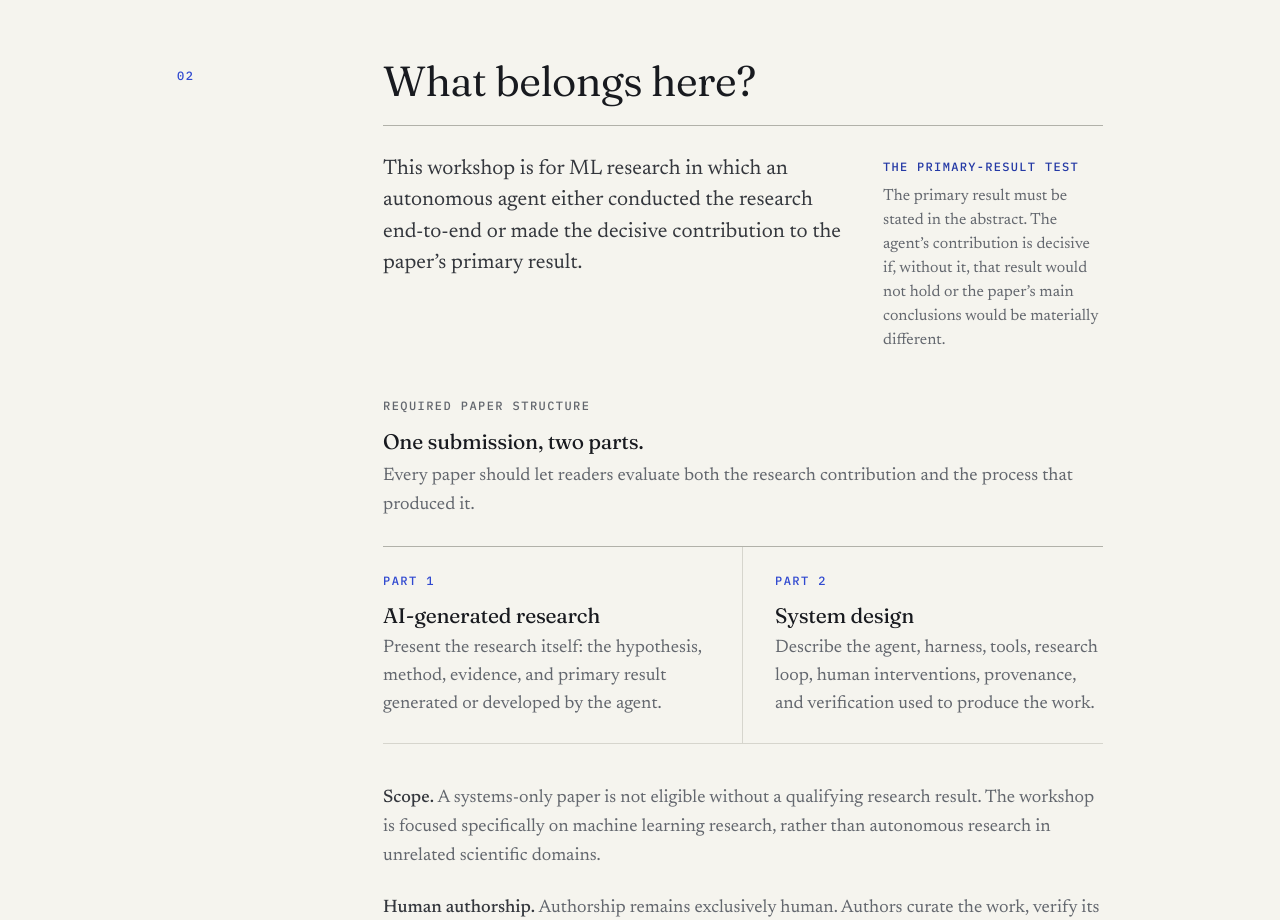
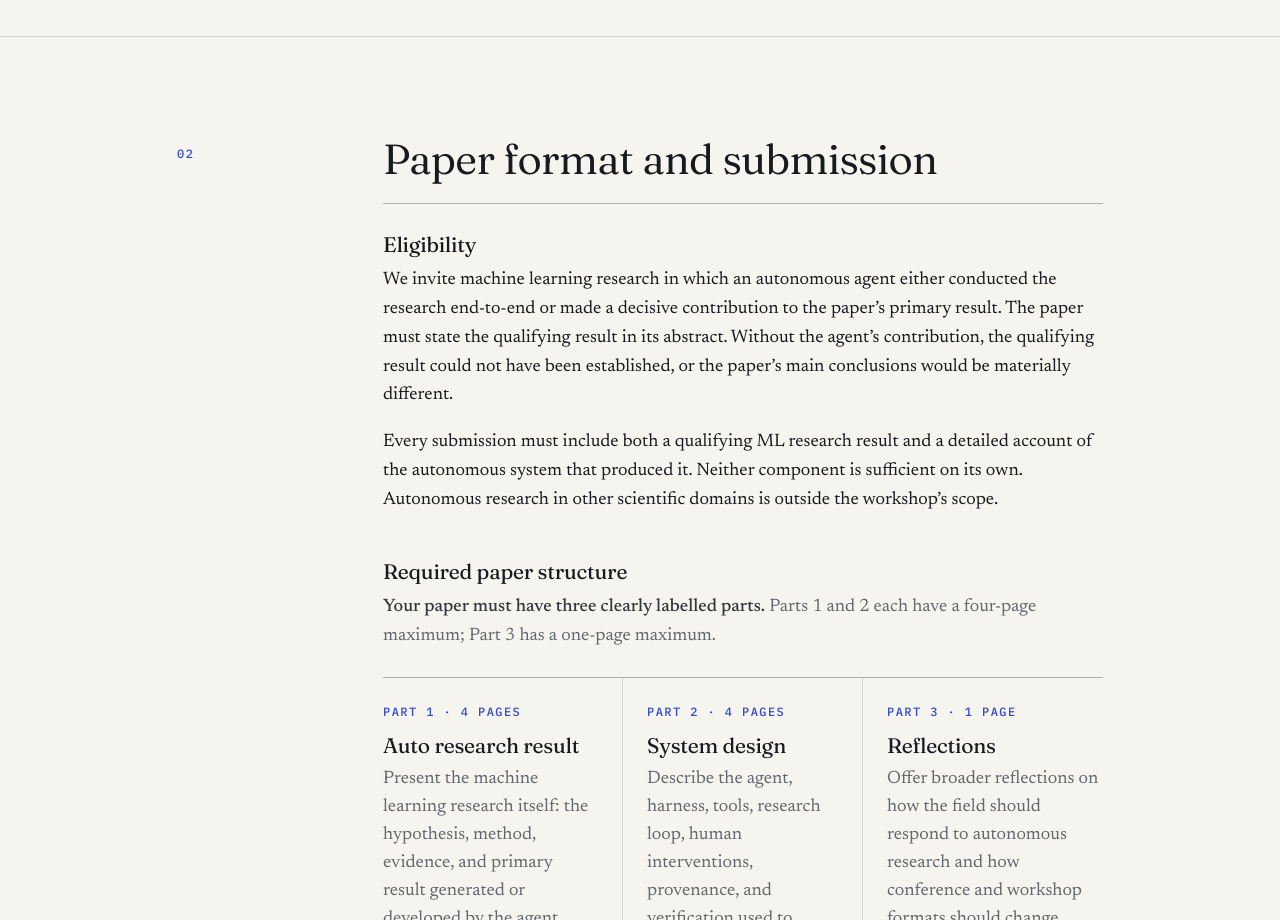
Before and after one commit to automl-workshop/automlr, a website: page public/index.html in a window 1280 px wide. Shown: the part 1880-2800 px from the top of the page. Drawn offline with nearby package versions, Linux system fonts and the light colour scheme.

Commit message:
Clarify submission format and policies

```diff
--- a/public/index.html
+++ b/public/index.html
@@ -52,8 +52,11 @@
         <p class="eyebrow" data-reveal>NeurIPS 2026 · Sydney</p>
         <h1 data-reveal>Workshop for Autonomous <em>Machine Learning</em> Research</h1>
         <p class="hero-deck" data-reveal>Autonomous research, human judgment.</p>
-        <p class="hero-summary" data-reveal>A discussant-led workshop rethinking how autonomous research enters the machine learning community.</p>
-        <a class="arrow-link" href="#call" data-reveal>Read the call for papers <span aria-hidden="true">&#8600;</span></a>
+        <p class="hero-summary" data-reveal>A discussant-led workshop where autonomous ML research is evaluated through independent review and public dialogue.</p>
+        <div class="hero-actions" data-reveal>
+          <a class="arrow-link" href="#call">Read the call for papers <span aria-hidden="true">&#8600;</span></a>
+          <a class="arrow-link" href="#submit">Submission information <span aria-hidden="true">&#8600;</span></a>
+        </div>
         <canvas id="research-paper" class="hero-research" aria-hidden="true"></canvas>
       </section>
 
@@ -74,7 +77,7 @@
             <div class="prose">
               <p>The research process comprises the formulation of a hypothesis, the design of an experiment, and the judgment of a result. The implicit assumption that this process is a fundamentally human act is suddenly being challenged by autonomous research.</p>
               <p>Given the development of agent harnesses that can pursue long-horizon tasks, we believe it is time for the community to formally recognize and plan for the inevitability of impactful autonomous research.</p>
-              <p>Our goal is to make autonomous research meaningful in a way that strengthens the ML community without undermining the role of human researchers. The workshop brings this structural change into the open and anchors autonomous research in human judgment and participation.</p>
+              <p>Our goal is to make autonomous research meaningful in a way that strengthens the ML community without undermining the role of human researchers. The workshop brings this structural change into the open and anchors autonomous research in human judgment and participation. Each accepted paper is presented in person by an author. A qualified non-author serves as its discussant, responding to the work and helping lead discussion with the audience. This format grounds autonomous research in the human work of communicating, scrutinizing, and building shared scientific understanding.</p>
             </div>
             <blockquote>
               <p>Just as Pandora&rsquo;s Box cannot be closed, the effect of frontier models on researchers now and in the future cannot be undone.</p>
@@ -87,38 +90,39 @@
       <section class="page-section" id="call">
         <div class="article-layout shell">
           <p class="section-index"><span>02</span></p>
-          <div class="article-body has-margin" data-scroll>
-            <h2>What belongs here?</h2>
-            <p class="lead">This workshop is for ML research in which an autonomous agent either conducted the research end-to-end or made the decisive contribution to the paper&rsquo;s primary result.</p>
-
-            <aside class="definition margin-note" aria-label="The primary-result test">
-              <h3>The primary-result test</h3>
-              <p>The primary result must be stated in the abstract. The agent&rsquo;s contribution is decisive if, without it, that result would not hold or the paper&rsquo;s main conclusions would be materially different.</p>
-            </aside>
+          <div class="article-body" data-scroll>
+            <h2>Paper format and submission</h2>
+            <div class="eligibility">
+              <h3>Eligibility</h3>
+              <p>We invite machine learning research in which an autonomous agent either conducted the research end-to-end or made a decisive contribution to the paper&rsquo;s primary result. The paper must state the qualifying result in its abstract. Without the agent&rsquo;s contribution, the qualifying result could not have been established, or the paper&rsquo;s main conclusions would be materially different.</p>
+              <p>Every submission must include both a qualifying ML research result and a detailed account of the autonomous system that produced it. Neither component is sufficient on its own. Autonomous research in other scientific domains is outside the workshop&rsquo;s scope.</p>
+            </div>
 
             <div class="paper-intro">
-              <p class="eyebrow">Required paper structure</p>
-              <h3>One submission, two parts.</h3>
-              <p>Every paper should let readers evaluate both the research contribution and the process that produced it.</p>
+              <h3>Required paper structure</h3>
+              <p><strong>Your paper must have three clearly labelled parts.</strong> Parts 1 and 2 each have a four-page maximum; Part 3 has a one-page maximum.</p>
             </div>
             <ol class="paper-parts">
               <li>
-                <span>Part 1</span>
-                <h3>AI-generated research</h3>
-                <p>Present the research itself: the hypothesis, method, evidence, and primary result generated or developed by the agent.</p>
+                <span>Part 1 · 4 pages</span>
+                <h3>Auto research result</h3>
+                <p>Present the machine learning research itself: the hypothesis, method, evidence, and primary result generated or developed by the agent.</p>
               </li>
               <li>
-                <span>Part 2</span>
+                <span>Part 2 · 4 pages</span>
                 <h3>System design</h3>
                 <p>Describe the agent, harness, tools, research loop, human interventions, provenance, and verification used to produce the work.</p>
               </li>
+              <li>
+                <span>Part 3 · 1 page</span>
+                <h3>Reflections</h3>
+                <p>Offer broader reflections on how the field should respond to autonomous research and how conference and workshop formats should change.</p>
+              </li>
             </ol>
-
-            <p class="scope-note"><strong>Scope.</strong> A systems-only paper is not eligible without a qualifying research result. The workshop is focused specifically on machine learning research, rather than autonomous research in unrelated scientific domains.</p>
-            <p class="scope-note"><strong>Human authorship.</strong> Authorship remains exclusively human. Authors curate the work, verify its claims, disclose agent involvement, and remain responsible for the final submission.</p>
 
             <div class="disclosure">
               <p class="eyebrow">Disclosure policy</p>
+              <p><strong>Authorship remains exclusively human.</strong> Authors curate the work, verify its claims, disclose agent involvement, and remain responsible for the final submission.</p>
               <p>Because this workshop&rsquo;s premise is that an autonomous agent may drive research, <strong>we expect much of Part 1 to be generated and written by the agent</strong> (including writing, figures, etc.). However, in keeping with wider <a href="https://neurips.cc/Conferences/2026/MainTrackHandbook#:~:text=Author%20Use%20of%20Agents%20and%20Large%20Language%20Models%20%28LLMs%29">NeurIPS policy</a>, authors are ultimately responsible for the entire content of the paper, including all text, figures, and references.</p>
               <p>To ensure that authors remain in compliance with <a href="https://neurips.cc/Conferences/2026/MainTrackHandbook#:~:text=Author%20Use%20of%20Agents%20and%20Large%20Language%20Models%20%28LLMs%29">NeurIPS policy</a>, Part 2 of the submission will be an extended meta-analysis and discussion of the role and design of the agent in the research process. <strong>We expect Part 2 to be human-written</strong>; this will include details on the agent, prompts, harness, tools, research loop, human interventions, and verification.</p>
               <p>Authors are responsible for ensuring that all content is correct and original and for verifying tool outputs&mdash;including guarding against hallucinated results, figures, or citations. Scientific integrity rests with the human authors.</p>
@@ -133,7 +137,7 @@
           <p class="section-index"><span>03</span></p>
           <div class="article-body" data-scroll>
             <h2>Discussant format</h2>
-            <p class="lead">A discussant is a non-author whose role is to help the audience understand and engage with an accepted paper. <em>The model is common in the social sciences, but remains unfamiliar in machine learning.</em></p>
+            <p class="lead">A discussant is a non-author who prepares an independent reading of an accepted paper, responds to the author&rsquo;s summary, and helps lead the ensuing discussion with the audience. <em>The model is common in the social sciences, but remains unfamiliar in machine learning.</em></p>
             <div class="prose">
               <p>Traditionally, accepted conference papers are presented by their authors, while reviewers disappear into the background. For autonomous research, we propose that the allocation of attention be reversed. If autonomous systems can produce candidate papers at scale, the scarce human contribution becomes the ability to evaluate AI-generated claims.</p>
               <p>The discussant is not a co-author and does not replace the author. They bring an independent, informed perspective to the work: why its primary result deserves attention, which evidence is most persuasive, what limitations remain, and what the community should discuss next.</p>
@@ -154,16 +158,16 @@
 
             <ol class="stages" aria-label="The four stages of the discussant process">
               <li><span>01 · Review</span><h3>Blind decision-making</h3><p>Submissions remain blind and reviewers anonymous. Reviewers assess the work independently under the NeurIPS conflict-of-interest policy.</p></li>
-              <li><span>02 · Selection</span><h3>An accepting reviewer</h3><p>A discussant is chosen from reviewers who advocated acceptance&mdash;first from volunteers, otherwise by random selection.</p></li>
+              <li><span>02 · Selection</span><h3>An attending discussant</h3><p>We first invite an accepting reviewer who plans to attend in person. If none is available, the organizers appoint a qualified discussant from the workshop&rsquo;s in-person attendees.</p></li>
               <li><span>03 · Preparation</span><h3>An independent reading</h3><p>The discussant prepares an account of the contribution, strongest evidence, unresolved limitations, and questions for the author.</p></li>
-              <li><span>04 · Workshop</span><h3>Summary, response, dialogue</h3><p>The author gives a brief summary. The discussant responds, opening a dialogue with the author and audience.</p></li>
+              <li><span>04 · Workshop</span><h3>Summary, response, dialogue</h3><p>An attending author briefly presents the work. The discussant responds, opening a dialogue with the author and audience.</p></li>
             </ol>
 
             <details class="expander">
               <summary>Full review and attribution policy</summary>
               <div class="details-copy">
-                <p>Each submission must nominate <strong>min(number of authors, 3)</strong> qualified reviewers who may be called upon as discussants. Program chairs will ensure that each accepted submission receives at least three independent reviews, supplementing the reviewer pool when necessary.</p>
-                <p>Blind decision-making remains separate from open post-acceptance discussion. After acceptance, accepted papers will be published with their reviews and reviewers. The discussant will be identified and credited for their contribution to the session.</p>
+                <p>Each submission must designate <strong>min(3, number of authors)</strong> authors who agree to review other workshop submissions. Program chairs will ensure that every submission receives at least three independent reviews, supplementing the reviewer pool when necessary.</p>
+                <p>Blind decision-making remains separate from open post-acceptance discussion. After acceptance, accepted papers will be published with their reviews and reviewers. We will first invite an accepting reviewer who expects to attend in person to serve as discussant. If none is available, the organizers will appoint a qualified discussant from the workshop&rsquo;s in-person attendees. The discussant will be identified and credited for their contribution to the session.</p>
               </div>
             </details>
           </div>
@@ -278,17 +282,26 @@
 
       <section class="submission" id="submit">
         <div class="article-layout shell">
-          <p class="section-index">Submission</p>
+            <p class="section-index">Submission</p>
           <div class="article-body" data-scroll>
             <h2>Prepare your work.</h2>
-            <p class="lead">OpenReview, formatting, paper length, and final disclosure instructions are coming soon.</p>
+            <p class="lead">Prepare your paper using the workshop template. OpenReview and final disclosure instructions are coming soon.</p>
+            <a class="arrow-link submission-template" href="https://www.overleaf.com/8637162613fqyzvhwjvhhz#95f5a7" target="_blank" rel="noopener">Open the Overleaf template <span aria-hidden="true">&#8599;</span></a>
+            <p class="scope-note"><strong>Length and structure.</strong> Submissions must contain three clearly labelled parts. Part 1 may be up to four pages, Part 2 may be up to four pages, and Part 3 may be up to one page. These limits apply separately and may not be reallocated between parts. The total limit is nine pages, excluding references.</p>
+            <p class="scope-note"><strong>Submission limit.</strong> An individual who is listed as first author on one submission may not appear as an author on any other workshop submission.</p>
+            <p class="scope-note"><strong>Reviewing commitment.</strong> Each submission must designate <strong>min(3, number of authors)</strong> authors who agree to review other workshop submissions. A single-author paper supplies one reviewer, a two-author paper supplies two, and a paper with three or more authors supplies three.</p>
+            <p class="scope-note"><strong>In-person participation.</strong> All paper presentations and discussant sessions will take place in person. Accepted papers should be represented in Sydney by at least one author, who will briefly present the work and participate in the author&ndash;discussant session.</p>
             <div class="submission-status"><span class="pending">Submission details pending<span class="sr-only"> (status: to be announced)</span></span><p>The submission link will appear here when the portal opens.</p></div>
             <details class="expander faq">
               <summary>Common questions</summary>
               <div class="faq-list">
                 <details><summary>What counts as autonomous ML research?</summary><p>ML research in which an autonomous agent either conducted the research end-to-end or made the decisive contribution to the paper&rsquo;s primary result.</p></details>
                 <details><summary>Can humans still be authors?</summary><p>Yes. Authorship remains exclusively human. Authors curate the work, verify its claims, disclose agent involvement, and remain responsible for the final submission.</p></details>
-                <details><summary>Can I submit a systems-only paper?</summary><p>No. The submission must contain a qualifying ML research result. The system that produced it should be documented in Part 2.</p></details>
+                <details><summary>Can I submit a systems-only paper?</summary><p>No. Every submission must include both a qualifying ML research result and a detailed account of the autonomous system that produced it.</p></details>
+                <details><summary>Can I reallocate pages between the three parts?</summary><p>No. Part 1 and Part 2 are each limited to four pages, and Part 3 is limited to one page. These limits apply separately.</p></details>
+                <details><summary>How many papers may I submit?</summary><p>An individual may be listed as first author on only one submission and, if listed as first author, may not appear on any other workshop submission.</p></details>
+                <details><summary>Are authors expected to review?</summary><p>Yes. Each submission must designate <strong>min(3, number of authors)</strong> authors who agree to review other workshop submissions.</p></details>
+                <details><summary>Must authors and discussants attend in person?</summary><p>All presentations and discussant sessions will take place in person. Accepted papers should be represented by at least one attending author. We will select discussants based on in-person availability, appointing a qualified attendee if an original reviewer cannot attend.</p></details>
                 <details><summary>Is the workshop archival?</summary><p>No. Authors may continue developing and submitting their work elsewhere, subject to those venues&rsquo; policies.</p></details>
               </div>
             </details>
--- a/public/styles.css
+++ b/public/styles.css
@@ -41,9 +41,6 @@
   --shell: min(100% - 48px, 1120px);
   --measure: 720px;
 
-  /* in-measure definition-note geometry */
-  --mn-gutter:  40px;
-  --mn-margin:  220px;
 }
 
 /* ---------- reset ---------- */
@@ -356,6 +353,13 @@ a { color: inherit; text-decoration: none; }
   margin: 0 0 34px;
 }
 
+.hero-actions {
+  display: flex;
+  flex-wrap: wrap;
+  align-items: center;
+  gap: 16px 28px;
+}
+
 .arrow-link {
   display: inline-flex;
   align-items: center;
@@ -547,78 +551,21 @@ blockquote p {
 blockquote p:last-child { margin-bottom: 0; }
 
 /* =========================================================================
-   MARGIN NOTES (distill move)
-   ========================================================================= */
-.article-body.has-margin { position: relative; }
-
-.definition {
-  margin: 0 0 30px;
-}
-.definition h3 {
-  font-family: var(--mono);
-  font-weight: 500;
-  font-size: var(--type-label);
-  letter-spacing: 0.11em;
-  text-transform: uppercase;
-  color: var(--accent-deep);
-  margin: 0 0 10px;
-}
-.definition p {
-  margin: 0;
-  color: var(--muted);
-}
-
-/* mobile / narrow: inline left-ruled aside */
-.margin-note {
-  background: var(--accent-wash);
-  border-left: 3px solid var(--accent);
-  padding: 18px 20px;
-}
-.margin-note p { font-size: var(--type-small); line-height: 1.55; }
-
-/* Wide: place the definition beside its reference paragraph, but keep the
-   entire construction inside the shared reading measure. This preserves the
-   same left and right axes as every other section. */
-@media (min-width: 1080px) {
-  .article-body.has-margin {
-    display: grid;
-    grid-template-columns: minmax(0, 1fr) var(--mn-gutter) var(--mn-margin);
-    column-gap: 0;
-    align-items: start;
-  }
-  /* Normal content retains the full shared measure. */
-  .article-body.has-margin > *:not(.margin-note) {
-    grid-column: 1 / -1;
-  }
-  /* The lead and definition share one row; subsequent content returns to the
-     full measure rather than inheriting the narrow lead width. */
-  .article-body.has-margin > .lead {
-    grid-column: 1;
-    grid-row: 2;
-  }
-  .article-body.has-margin > .margin-note {
-    grid-column: 3;
-    grid-row: 2;
-    align-self: start;
-    background: transparent;
-    border-left: none;
-    padding: 6px 0 0;
-    margin: 0;
-  }
-  .article-body.has-margin > .margin-note p {
-    font-size: var(--type-small);
-    line-height: 1.5;
-    color: var(--muted);
-  }
-}
-
-/* =========================================================================
    PAPER PARTS (ledger)
    ========================================================================= */
+.eligibility h3 { margin-bottom: 10px; }
+.eligibility p {
+  margin: 0 0 1em;
+  color: var(--ink);
+  font-size: var(--type-body);
+  line-height: 1.6;
+}
+.eligibility p:last-child { margin-bottom: 0; }
+
 .paper-intro { margin-top: 44px; }
-.paper-intro .eyebrow { margin-bottom: 14px; }
-.paper-intro h3 { margin-bottom: 8px; }
-.paper-intro p { color: var(--muted); margin: 0; }
+.paper-intro h3 { margin-bottom: 10px; }
+.paper-intro p { color: var(--muted); margin: 0; line-height: 1.6; }
+.paper-intro strong { color: var(--ink-soft); font-weight: 550; }
 
 .paper-parts {
   margin: 26px 0 40px;
@@ -626,19 +573,21 @@ blockquote p:last-child { margin-bottom: 0; }
   list-style: none;
   border-top: 1px solid var(--line-strong);
   display: grid;
-  grid-template-columns: 1fr 1fr;
+  grid-template-columns: repeat(3, minmax(0, 1fr));
 }
 .paper-parts li {
   padding: 24px 0;
   border-bottom: 1px solid var(--line);
 }
 .paper-parts li:first-child {
-  padding-right: 32px;
+  padding-right: 24px;
   border-right: 1px solid var(--line);
 }
-.paper-parts li:last-child {
-  padding-left: 32px;
+.paper-parts li:nth-child(2) {
+  padding-inline: 24px;
+  border-right: 1px solid var(--line);
 }
+.paper-parts li:nth-child(3) { padding-left: 24px; }
 .paper-parts span {
   display: block;
   font-size: var(--type-label);
@@ -1102,6 +1051,7 @@ blockquote p:last-child { margin-bottom: 0; }
    ========================================================================= */
 .submission { background: var(--surface); }
 .submission .eyebrow { color: var(--accent-deep); }
+.submission-template { margin-bottom: 30px; }
 .submission-status {
   margin: 8px 0 12px;
   padding: 22px 0;
@@ -1363,15 +1313,18 @@ blockquote p:last-child { margin-bottom: 0; }
     padding-right: 0;
     border-right: none;
   }
-  .paper-parts li:last-child,
+  .paper-parts li:nth-child(2),
   .stages li:nth-child(even) {
-    padding-left: 0;
+    padding-inline: 0;
+    border-right: none;
   }
+  .paper-parts li:nth-child(3) { padding-left: 0; }
 }
 
 @media (max-width: 620px) {
   :root { --type-body: 17px; }
   .hero { padding: 72px 0 60px; }
+  .hero-actions { align-items: flex-start; flex-direction: column; }
   .speaker-profile {
     grid-template-columns: 96px minmax(0, 1fr);
     gap: 14px;
```
